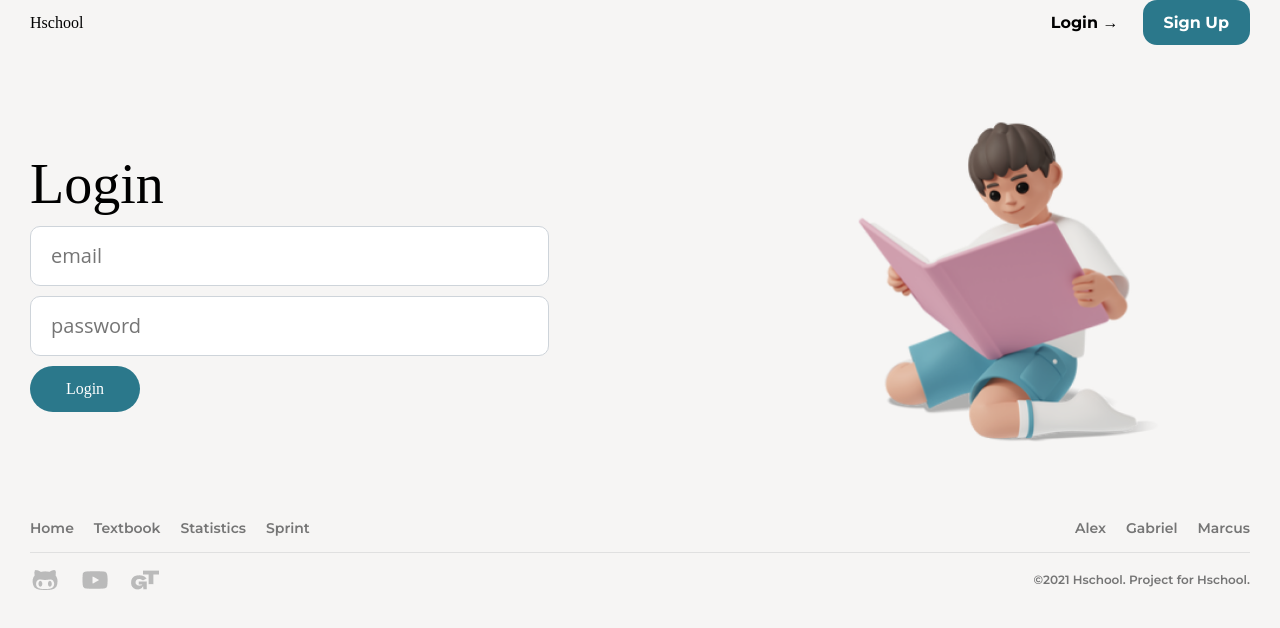
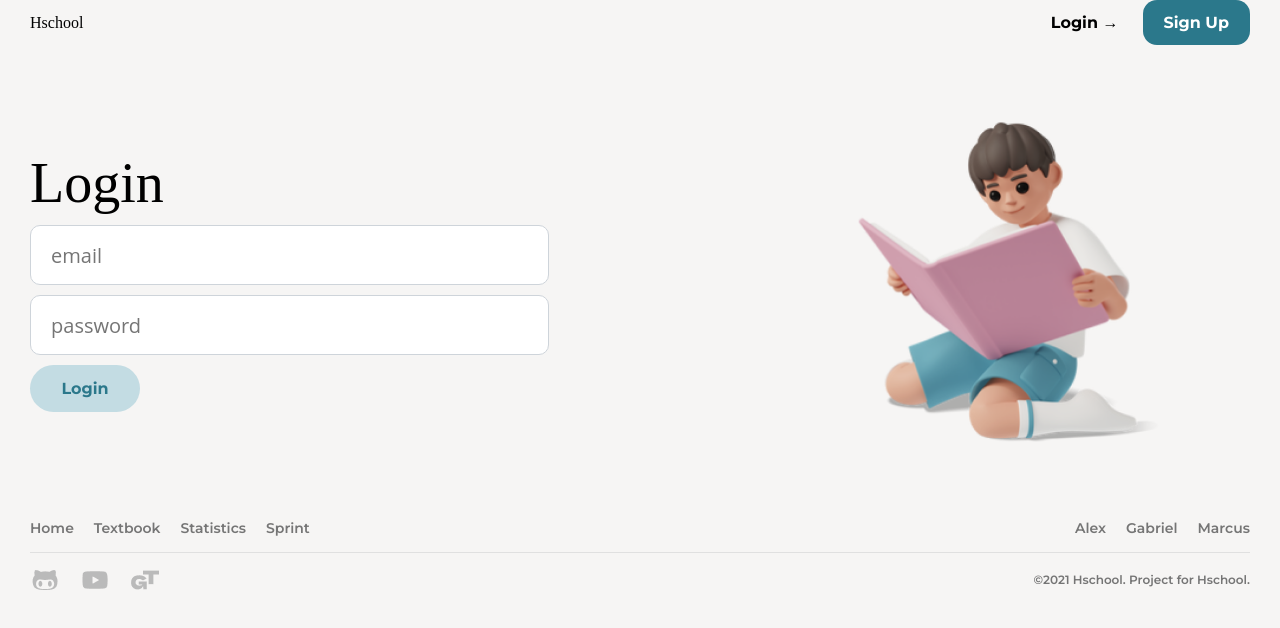
Before and after one commit to StanislavM31/educationalPlatform, a React (Create React App) app in the folder client/: page /auth in a window 1280 px wide. Shown: the top 628 px of the page. Built offline with nearby package versions, Linux system fonts and the light colour scheme; a web font is replaced by a local one.

Commit message:
educationalPlatform: refactor btn:hover

```diff
--- a/client/src/pages/AuthPage/style.module.css
+++ b/client/src/pages/AuthPage/style.module.css
@@ -28,13 +28,16 @@
   height: 320px;
   background: url("./assets/image\ 33.png") no-repeat;
   background-size: contain;
-
 }
 .loginUpBtn {
-    width: 110px;
-    padding: 14px 22px;
-    border-radius: 100px;
-    text-align: center;
-    background-color: #2B788B;
-    color: #fff;
-  }
+  width: 110px;
+  padding: 14px 22px;
+  border-radius: 100px;
+  text-align: center;
+  background-color: #c3dce3;
+  color: #2b788b;
+  font: 700 16px "Montserrat";
+}
+.loginUpBtn:hover {
+  cursor: pointer;
+}
--- a/client/src/pages/RegPage/style.module.css
+++ b/client/src/pages/RegPage/style.module.css
@@ -37,6 +37,10 @@
   padding: 14px 22px;
   border-radius: 100px;
   text-align: center;
-  background-color: #2B788B;
-  color: #fff;
+  background-color: #c3dce3;
+  color: #2b788b;
+  font: 700 16px "Montserrat";
 }
+.signUpBtn:hover {
+  cursor: pointer;
+}
```
